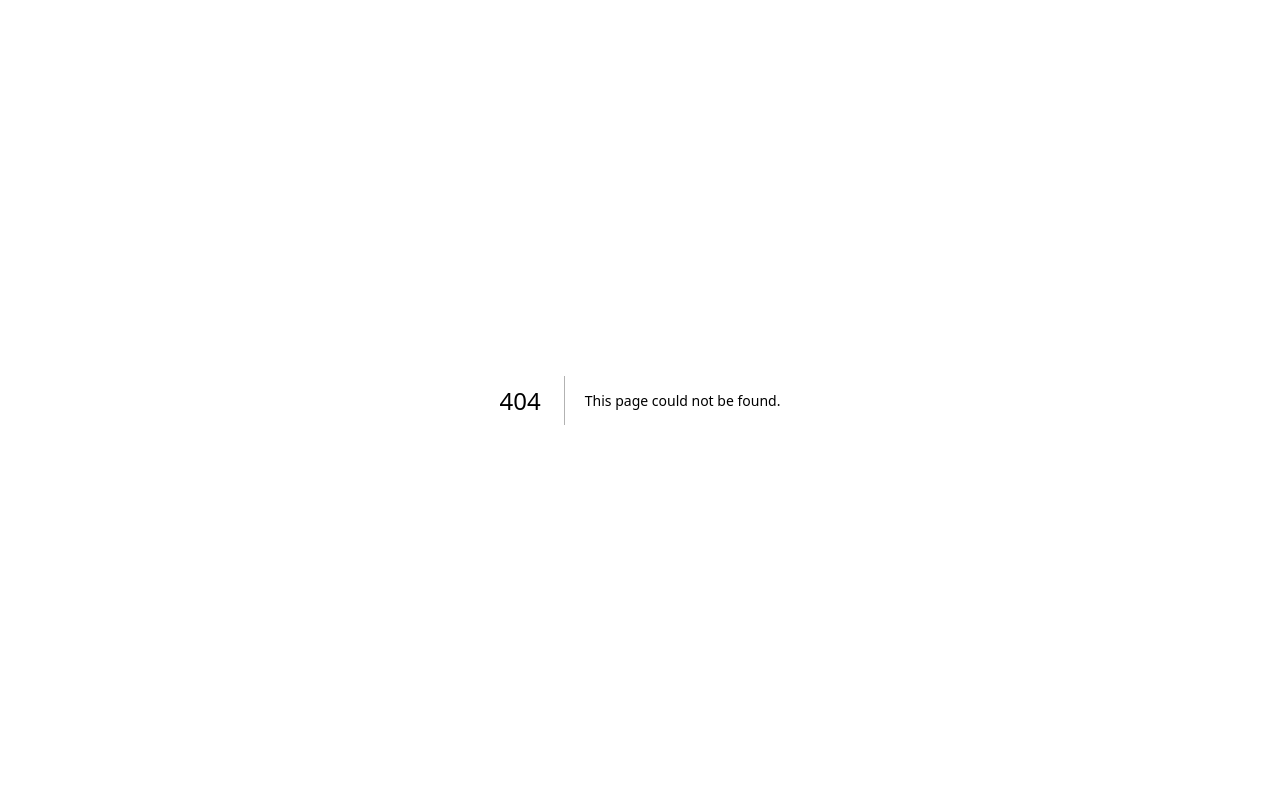
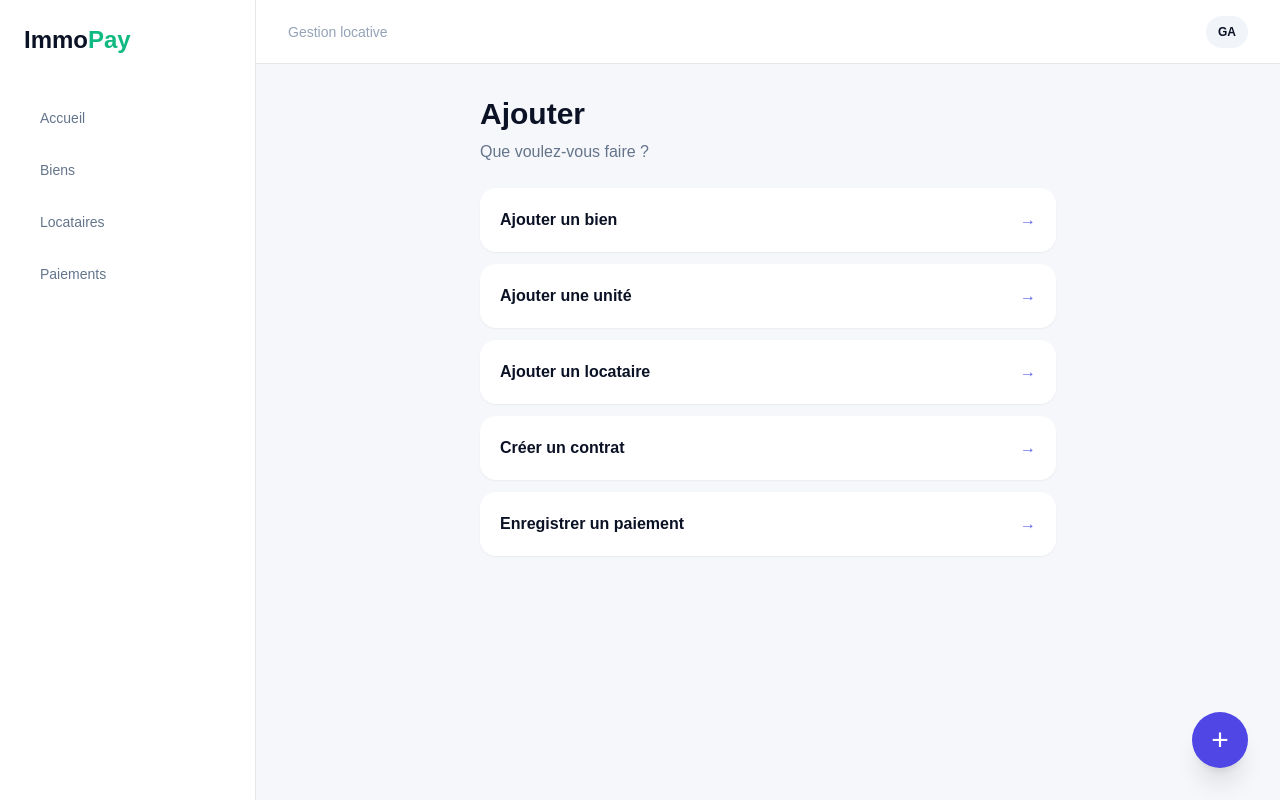
Before and after one commit to TripleCrownDiamond/immopay, a Next.js app: page /quick-add in a window 1280 px wide. Before the commit this address had no page. Built offline with nearby package versions, Linux system fonts and the light colour scheme.

Commit message:
feat: add src/app/quick-add/page.tsx

```diff
--- /dev/null
+++ b/src/app/quick-add/page.tsx
@@ -0,0 +1,3 @@
+import Link from "next/link";import {AppShell} from "@/components/app-shell";
+const actions=[["Ajouter un bien","/properties/new"],["Ajouter une unité","/units/new"],["Ajouter un locataire","/tenants/new"],["Créer un contrat","/leases/new"],["Enregistrer un paiement","/payments/new"]];
+export default function QuickAdd(){return <AppShell><div className="mx-auto max-w-xl"><h1 className="text-3xl font-bold">Ajouter</h1><p className="mt-2 text-slate-500">Que voulez-vous faire ?</p><div className="mt-6 grid gap-3">{actions.map(([l,h])=><Link key={l} href={h} className="rounded-2xl bg-white p-5 font-semibold shadow-sm hover:ring-2 hover:ring-indigo-100">{l}<span className="float-right text-indigo-500">→</span></Link>)}</div></div></AppShell>}
```
